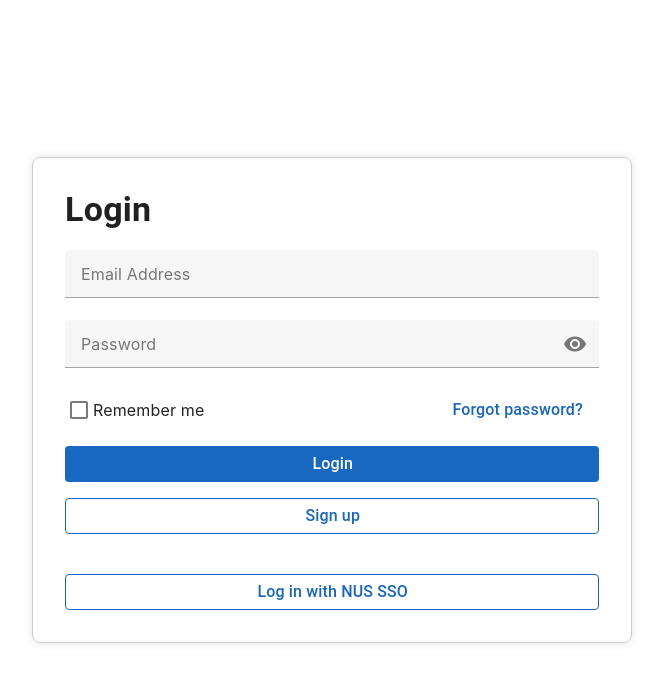
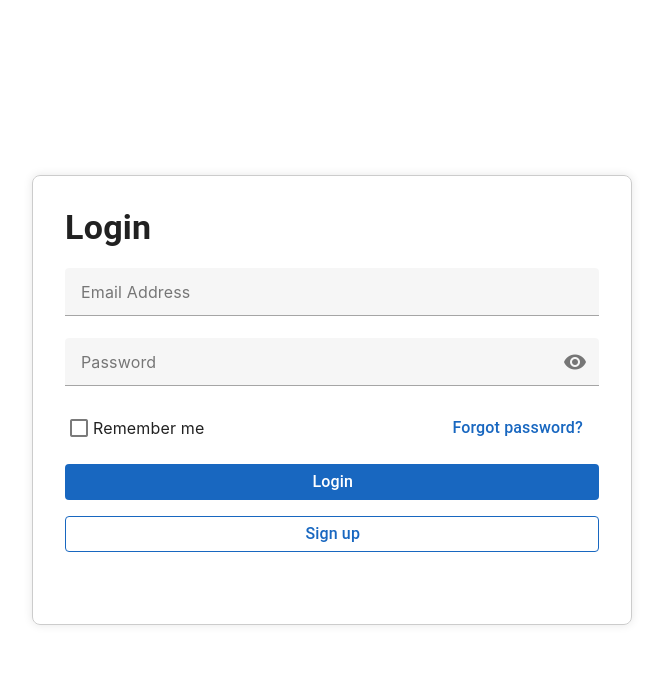
Before and after one commit to CXinCheng/Request-Management-System, a Vue app in the folder client/: page /login in a window 1280 px wide. Shown: the top 682 px of the page, without its empty margins (308-971 px from the left). Built offline with nearby package versions, Linux system fonts and the light colour scheme.

Commit message:
feat: remove 'NUS SSO' button

```diff
--- a/client/src/modules/auth/views/LoginView.vue
+++ b/client/src/modules/auth/views/LoginView.vue
@@ -75,13 +75,13 @@
             block
             >Sign up</v-btn
         >
-        <v-btn
+        <!-- <v-btn
             class="text-none text-subtitle-1"
             color="primary"
             variant="outlined"
             block
             >Log in with NUS SSO</v-btn
-        >
+        > -->
     </div>
 </template>
 
```
